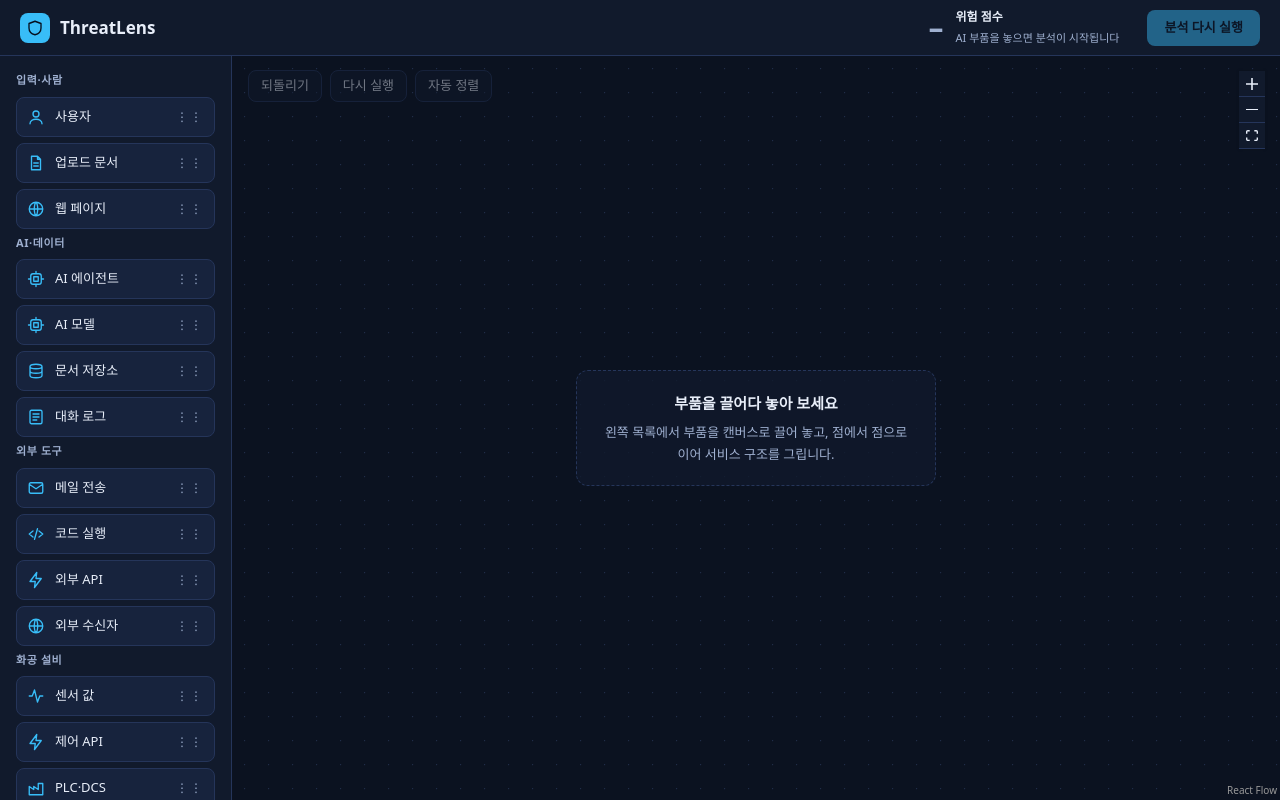
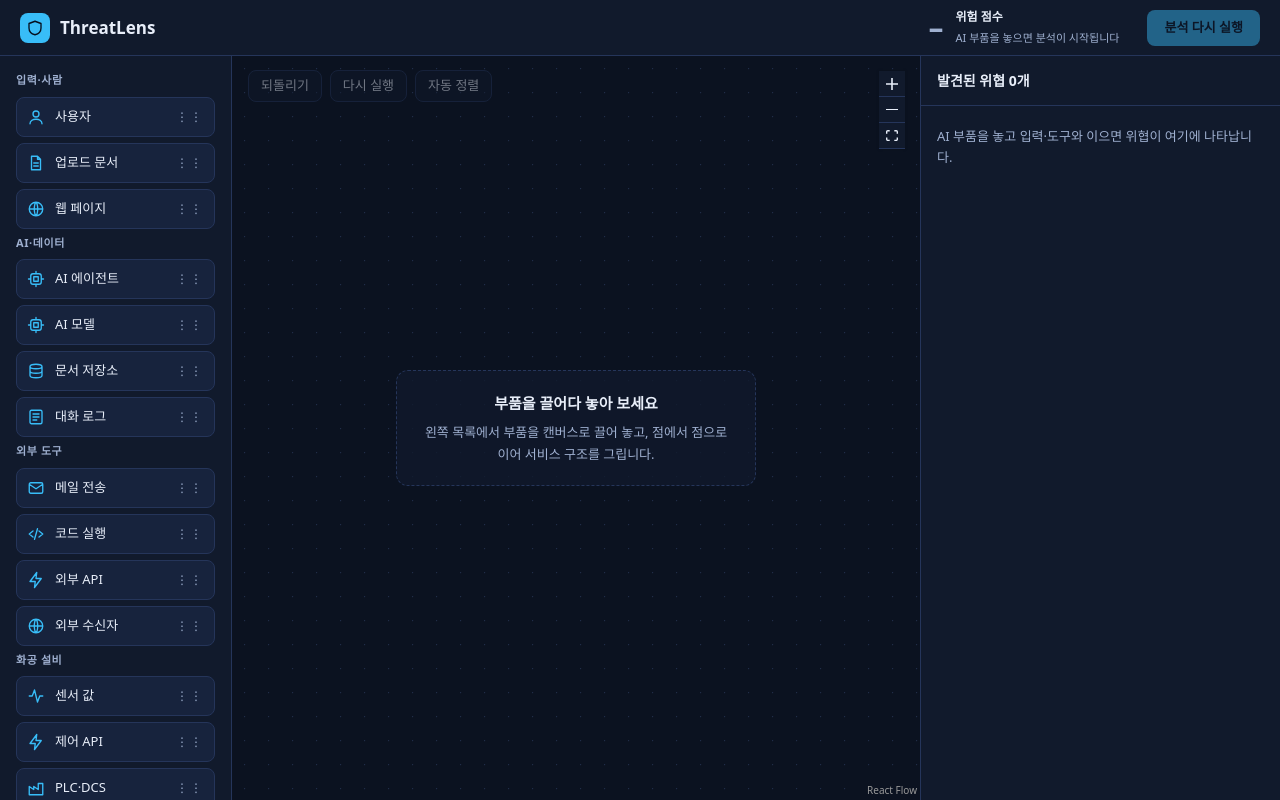
Before and after one commit to coding-jhj/threatlens, a React (Vite) app: page / in a window 1280 px wide. Built offline with nearby package versions, Linux system fonts and the light colour scheme; a web font is replaced by a local one.

Commit message:
C3: 위협 카드 패널, 대응 체크로 점수 재계산, 대응 전→후 비교, 위험 경로 빨간 강조
Co-Authored-By: Claude Sonnet 5.5 <noreply@anthropic.com>
Claude-Session: https://claude.ai/code/session_01L2Nu8tNuGEmQogLe9odi5m

```diff
--- a/src/editor/Canvas.tsx
+++ b/src/editor/Canvas.tsx
@@ -12,7 +12,7 @@ import {
   type NodeChange,
 } from '@xyflow/react'
 import '@xyflow/react/dist/style.css'
-import { useCallback, useEffect, useState, type DragEvent, type KeyboardEvent } from 'react'
+import { useCallback, useEffect, useMemo, useState, type DragEvent, type KeyboardEvent } from 'react'
 import { Button } from '../ui/components'
 import type { Action, EditorState } from './model'
 import { DRAG_MIME } from './Palette'
@@ -39,11 +39,27 @@ const toFlowEdges = (state: EditorState, prev: Edge[]): Edge[] =>
     selected: prev.find((p) => p.id === e.id)?.selected ?? false,
   }))
 
-export function Canvas({ state, dispatch, onSelect }: { state: EditorState; dispatch: (a: Action) => void; onSelect?: (nodeId: string | null) => void }) {
+const RISK_MARKER = { type: MarkerType.ArrowClosed, width: 18, height: 18, color: '#f87171' }
+
+export function Canvas({
+  state,
+  dispatch,
+  onSelect,
+  riskEdgeIds,
+}: {
+  state: EditorState
+  dispatch: (a: Action) => void
+  onSelect?: (nodeId: string | null) => void
+  riskEdgeIds?: ReadonlySet<string>
+}) {
   const { screenToFlowPosition, fitView } = useReactFlow()
   const [nodes, setNodes] = useState<PartFlowNode[]>(() => toFlowNodes(state, []))
   const [edges, setEdges] = useState<Edge[]>(() => toFlowEdges(state, []))
   const [layoutTick, setLayoutTick] = useState(0)
+  const shownEdges = useMemo(
+    () => (riskEdgeIds && riskEdgeIds.size > 0 ? edges.map((e) => (riskEdgeIds.has(e.id) ? { ...e, className: 'tl-risk', markerEnd: RISK_MARKER } : e)) : edges),
+    [edges, riskEdgeIds],
+  )
 
   // 편집 상태가 바뀌면 렌더 중에 React Flow용 노드·간선을 다시 만든다 (선택 상태는 유지)
   const [seenNodes, setSeenNodes] = useState(state.graph.nodes)
@@ -123,7 +139,7 @@ export function Canvas({ state, dispatch, onSelect }: { state: EditorState; disp
       )}
       <ReactFlow
         nodes={nodes}
-        edges={edges}
+        edges={shownEdges}
         nodeTypes={nodeTypes}
         onNodesChange={onNodesChange}
         onEdgesChange={onEdgesChange}
--- a/src/editor/EditorPage.tsx
+++ b/src/editor/EditorPage.tsx
@@ -11,6 +11,8 @@ import { Inspector } from './Inspector'
 import { EMPTY_STATE, reducer } from './model'
 import { Palette } from './Palette'
 import { Summary } from './Summary'
+import { ThreatPanel } from './ThreatPanel'
+import { findingKey, highlightEdges, pruneApplied } from './threat'
 import './editor.css'
 
 function Inner() {
@@ -18,8 +20,23 @@ function Inner() {
   const [selectedId, setSelectedId] = useState<string | null>(null)
   const { screenToFlowPosition } = useReactFlow()
 
-  const analysis = useMemo(() => analyze(state.graph, RULES), [state.graph])
-  const score = useMemo(() => scoreGraph(state.graph, RULES).overall, [state.graph])
+  const [appliedRaw, setApplied] = useState<ReadonlySet<string>>(new Set())
+  const [activeKey, setActiveKey] = useState<string | null>(null)
+
+  const applied = useMemo(() => pruneApplied(appliedRaw, state.graph), [appliedRaw, state.graph])
+  const analysis = useMemo(() => analyze(state.graph, RULES, applied), [state.graph, applied])
+  const score = useMemo(() => scoreGraph(state.graph, RULES, applied).overall, [state.graph, applied])
+  const before = useMemo(() => scoreGraph(state.graph, RULES).overall, [state.graph])
+  const activeFinding = analysis.findings.find((f) => findingKey(f) === activeKey) ?? null
+  const riskEdgeIds = useMemo(() => highlightEdges(state.graph, analysis, activeFinding), [state.graph, analysis, activeFinding])
+
+  const toggleFix = (key: string, on: boolean) =>
+    setApplied((prev) => {
+      const next = new Set(prev)
+      if (on) next.add(key)
+      else next.delete(key)
+      return next
+    })
   const hasAi = state.graph.nodes.some(isAiNode)
   const selected = state.graph.nodes.find((n) => n.id === selectedId) ?? null
 
@@ -48,9 +65,21 @@ function Inner() {
       <div className="tl-editor">
         <Palette onAdd={addAtCenter} />
         <div style={{ position: 'relative', flex: 1, minWidth: 0, display: 'flex' }}>
-          <Canvas state={state} dispatch={dispatch} onSelect={setSelectedId} />
+          <Canvas state={state} dispatch={dispatch} onSelect={setSelectedId} riskEdgeIds={riskEdgeIds} />
           {selected && <Inspector node={selected} onChange={(attributes) => dispatch({ type: 'setAttributes', nodeId: selected.id, attributes })} />}
         </div>
+        <ThreatPanel
+          graph={state.graph}
+          analysis={analysis}
+          rules={RULES}
+          applied={applied}
+          before={before}
+          after={score}
+          hasAi={hasAi}
+          activeKey={activeFinding ? activeKey : null}
+          onToggleActive={(k) => setActiveKey((cur) => (cur === k ? null : k))}
+          onToggleFix={toggleFix}
+        />
       </div>
     </>
   )
--- /dev/null
+++ b/src/editor/ThreatPanel.tsx
@@ -0,0 +1,102 @@
+import type { Analysis } from '../domain/analyze'
+import { appliedKey, type Finding } from '../domain/engine'
+import type { Graph } from '../domain/graph'
+import { getPart } from '../domain/parts'
+import { CATEGORY_LABEL, type Rule } from '../domain/rules'
+import { Card, Chip, FixRow, SeverityChip } from '../ui/components'
+import { scoreTone } from './scoreTone'
+import { findingKey } from './threat'
+import './editor.css'
+
+interface Props {
+  graph: Graph
+  analysis: Analysis
+  rules: readonly Rule[]
+  applied: ReadonlySet<string>
+  before: number
+  after: number
+  hasAi: boolean
+  activeKey: string | null
+  onToggleActive: (key: string) => void
+  onToggleFix: (key: string, on: boolean) => void
+}
+
+const partLabel = (graph: Graph, nodeId: string) => {
+  const n = graph.nodes.find((x) => x.id === nodeId)
+  return (n && getPart(n.partId)?.label) ?? '?'
+}
+
+export function ThreatPanel({ graph, analysis, rules, applied, before, after, hasAi, activeKey, onToggleActive, onToggleFix }: Props) {
+  const ruleById = new Map(rules.map((r) => [r.id, r]))
+  const delta = after - before
+
+  return (
+    <aside className="tl-threats" aria-label="위협 목록">
+      <div className="tl-threats__head">
+        <div className="tl-threats__title">발견된 위협 {hasAi ? analysis.findings.length : 0}개</div>
+        {hasAi && (
+          <div className="tl-threats__compare" aria-label={`대응 전 ${before}, 대응 후 ${after}`}>
+            <span>대응 전 <b>{before}</b></span>
+            <span aria-hidden>→</span>
+            <span>
+              대응 후 <b style={{ color: scoreTone(after) }}>{after}</b>
+            </span>
+            {delta !== 0 && <Chip tone="low">{delta < 0 ? `−${-delta}` : `+${delta}`}</Chip>}
+          </div>
+        )}
+      </div>
+
+      <div className="tl-threats__list">
+        {!hasAi && <p className="tl-threats__empty">AI 부품을 놓고 입력·도구와 이으면 위협이 여기에 나타납니다.</p>}
+        {hasAi && analysis.findings.length === 0 && (
+          <p className="tl-threats__empty">지금 구조에서 발견된 위협이 없습니다. 입력이나 도구를 이어 보세요.</p>
+        )}
+        {analysis.findings.map((f: Finding) => {
+          const rule = ruleById.get(f.ruleId)
+          if (!rule) return null
+          const key = findingKey(f)
+          const open = key === activeKey
+          return (
+            <Card key={key} danger={open && f.severity === 'high'}>
+              <button type="button" className="tl-threat__head" aria-expanded={open} onClick={() => onToggleActive(key)}>
+                <span className="tl-threat__top">
+                  <SeverityChip severity={f.severity} />
+                  <Chip tone={rule.category === 'chem' ? 'chem' : 'neutral'}>{CATEGORY_LABEL[rule.category]}</Chip>
+                  <span className="tl-threat__id">{rule.id}</span>
+                </span>
+                <span className="tl-threat__title">{rule.title}</span>
+                <span className="tl-threat__where">대상: {partLabel(graph, f.nodeId)}</span>
+              </button>
+              {open && (
+                <div className="tl-threat__body">
+                  <p className="tl-threat__summary">{rule.summary}</p>
+                  <div className="tl-threat__sub">이렇게 막을 수 있습니다</div>
+                  <div className="tl-threat__fixes">
+                    {rule.fixes.map((fx) => {
+                      const k = appliedKey(f.nodeId, f.ruleId, fx.id)
+                      return <FixRow key={fx.id} label={fx.label} score={fx.score} checked={applied.has(k)} onChange={(on) => onToggleFix(k, on)} />
+                    })}
+                  </div>
+                  <div className="tl-threat__sub">근거</div>
+                  <ul className="tl-threat__basis">
+                    {rule.basis.map((b, i) => (
+                      <li key={i}>
+                        {b.url ? (
+                          <a href={b.url} target="_blank" rel="noreferrer">
+                            {b.ref ?? b.source}
+                          </a>
+                        ) : (
+                          (b.ref ?? b.source)
+                        )}
+                      </li>
+                    ))}
+                  </ul>
+                </div>
+              )}
+            </Card>
+          )
+        })}
+      </div>
+    </aside>
+  )
+}
--- a/src/editor/editor.css
+++ b/src/editor/editor.css
@@ -48,3 +48,24 @@
 .tl-summary__label { font-size: 12px; font-weight: 600; }
 .tl-summary__chips { display: flex; gap: 6px; margin-top: 4px; }
 .tl-summary__hint { font-size: 11px; color: var(--muted); }
+
+.tl-threats { width: 360px; flex: none; display: flex; flex-direction: column; background: var(--panel); border-left: 1px solid var(--line); min-height: 0; }
+.tl-threats__head { padding: 14px 16px; border-bottom: 1px solid var(--line); }
+.tl-threats__title { font-size: 14px; font-weight: 700; }
+.tl-threats__compare { display: flex; align-items: center; gap: 8px; margin-top: 8px; font-size: 12px; color: var(--muted); }
+.tl-threats__compare b { font-size: 18px; color: var(--text); }
+.tl-threats__list { flex: 1; overflow-y: auto; padding: 12px; display: flex; flex-direction: column; gap: 10px; }
+.tl-threats__empty { margin: 8px 4px; font-size: 13px; line-height: 1.6; color: var(--muted); }
+.tl-threats .tl-card { padding: 0; background: var(--panel-2); }
+.tl-threat__head { display: flex; flex-direction: column; align-items: flex-start; gap: 6px; width: 100%; padding: 12px 14px; background: none; border: 0; color: var(--text); text-align: left; cursor: pointer; font: inherit; }
+.tl-threat__top { display: flex; align-items: center; gap: 6px; width: 100%; }
+.tl-threat__id { margin-left: auto; font-family: var(--font-mono); font-size: 11px; color: var(--muted); }
+.tl-threat__title { font-size: 13px; font-weight: 600; line-height: 1.5; }
+.tl-threat__where { font-size: 11px; color: var(--muted); }
+.tl-threat__body { padding: 0 14px 14px; }
+.tl-threat__summary { margin: 0 0 12px; font-size: 12px; line-height: 1.6; color: var(--muted); }
+.tl-threat__sub { margin: 10px 0 6px; font-size: 11px; font-weight: 600; letter-spacing: .4px; color: var(--muted); }
+.tl-threat__fixes { display: flex; flex-direction: column; gap: 6px; }
+.tl-threat__basis { margin: 0; padding-left: 16px; font-size: 11px; line-height: 1.7; color: var(--muted); }
+.tl-threat__basis a { color: var(--accent); }
+.tl-canvas .react-flow__edge.tl-risk .react-flow__edge-path { stroke: var(--red); stroke-width: 3; }
--- /dev/null
+++ b/src/editor/threat.ts
@@ -0,0 +1,24 @@
+import type { Analysis } from '../domain/analyze'
+import type { Finding } from '../domain/engine'
+import type { Graph } from '../domain/graph'
+import { pathEdgeIds } from '../domain/paths'
+
+export const findingKey = (f: Pick<Finding, 'nodeId' | 'ruleId'>) => `${f.nodeId}|${f.ruleId}`
+
+/**
+ * 캔버스에서 빨갛게 칠할 간선.
+ * 카드를 펼쳤으면 그 위협이 걸린 경로만, 아니면 위험 경로 전체.
+ */
+export function highlightEdges(graph: Graph, analysis: Analysis, active: Finding | null): Set<string> {
+  const paths = active
+    ? analysis.paths.filter((p) => p.nodeIds.includes(active.nodeId) && p.ruleIds.includes(active.ruleId))
+    : analysis.paths
+  return new Set(paths.flatMap((p) => pathEdgeIds(graph, p.nodeIds)))
+}
+
+/** 지워진 노드에 걸린 대응 체크는 버린다 (남아 있으면 같은 id가 재사용될 때 엉뚱하게 적용됨) */
+export function pruneApplied(applied: ReadonlySet<string>, graph: Graph): ReadonlySet<string> {
+  const ids = new Set(graph.nodes.map((n) => n.id))
+  const kept = [...applied].filter((k) => ids.has(k.split('|')[0]))
+  return kept.length === applied.size ? applied : new Set(kept)
+}
```
Also changed, not shown: 1 other file (tests, documents, lock files or other folders).
